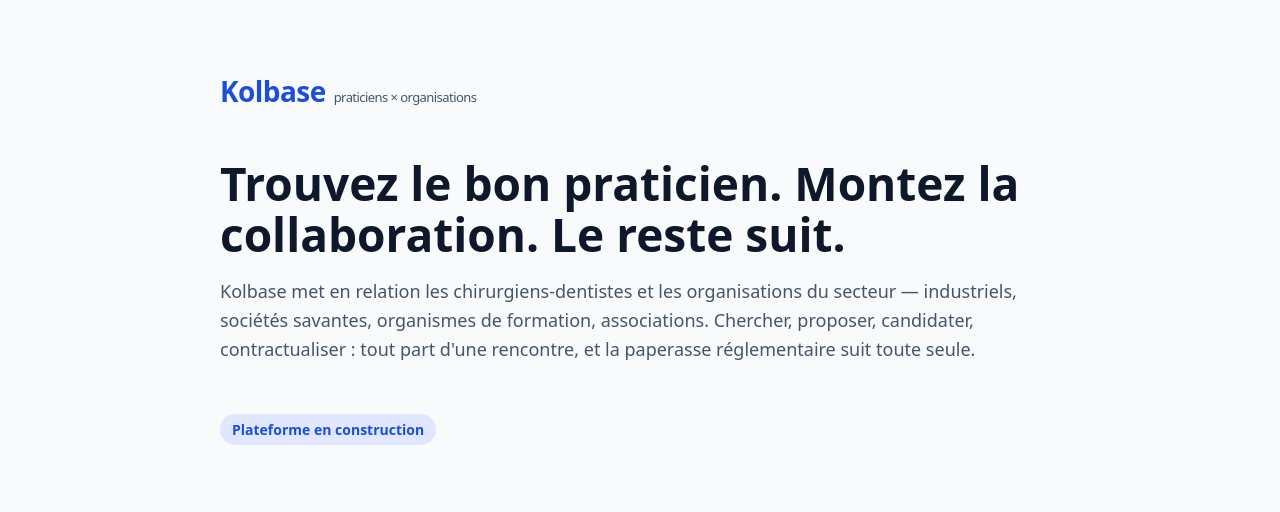
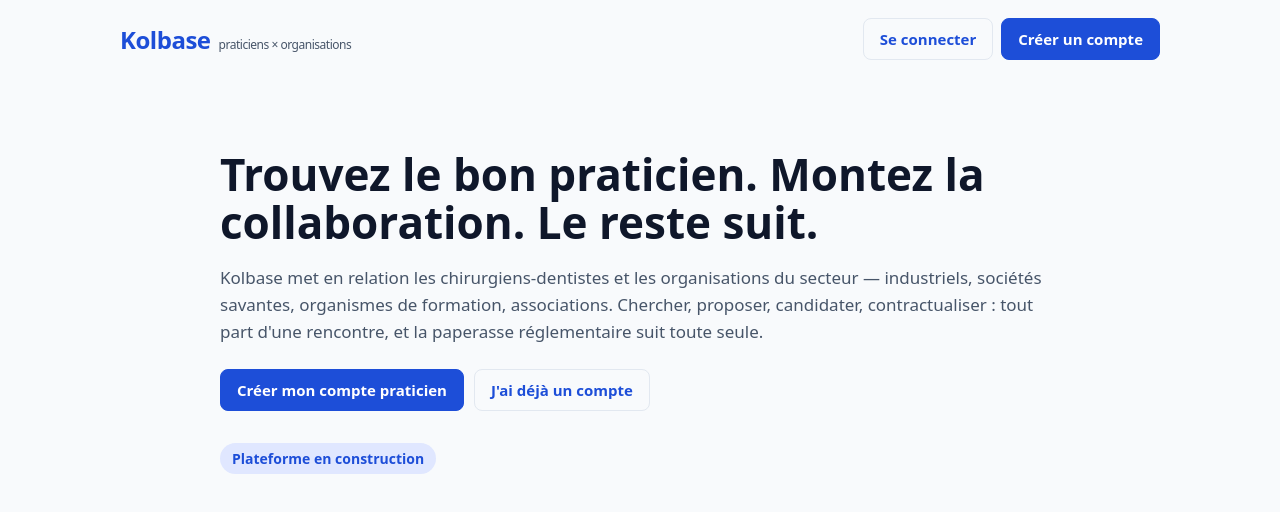
Before and after one commit to mutara-france/KolBase, a Next.js app: page / in a window 1280 px wide. Shown: the top 512 px of the page. Built offline with nearby package versions, Linux system fonts and the light colour scheme; no server answers.

Commit message:
Auth : accueil avec liens de connexion, styles formulaires

```diff
--- a/src/app/globals.css
+++ b/src/app/globals.css
@@ -1,9 +1,35 @@
-:root { --ink: #0f172a; --muted: #475569; --brand: #1d4ed8; --bg: #f8fafc; }
+:root { --ink: #0f172a; --muted: #475569; --brand: #1d4ed8; --brand-ink: #fff; --bg: #f8fafc; --card: #fff; --line: #e2e8f0; --err: #b91c1c; --ok: #15803d; }
 * { box-sizing: border-box; }
 body { margin: 0; font-family: system-ui, -apple-system, "Segoe UI", sans-serif; color: var(--ink); background: var(--bg); }
-main { max-width: 880px; margin: 0 auto; padding: 72px 20px; }
-.logo { font-size: 28px; font-weight: 800; color: var(--brand); letter-spacing: -0.02em; }
-.logo small { font-size: 13px; font-weight: 500; color: var(--muted); margin-left: 8px; }
-h1 { font-size: clamp(30px, 5vw, 46px); line-height: 1.1; margin: 48px 0 16px; }
-p { color: var(--muted); font-size: 18px; line-height: 1.6; }
+a { color: var(--brand); }
+main { max-width: 880px; margin: 0 auto; padding: 48px 20px 72px; }
+main.narrow { max-width: 640px; }
+.stack > * + * { margin-top: 20px; }
+.site-header { display: flex; justify-content: space-between; align-items: center; gap: 12px; flex-wrap: wrap; max-width: 1080px; margin: 0 auto; padding: 18px 20px; }
+.site-header nav { display: flex; gap: 8px; align-items: center; flex-wrap: wrap; }
+.site-header form { margin: 0; }
+.logo { font-size: 24px; font-weight: 800; color: var(--brand); letter-spacing: -0.02em; text-decoration: none; }
+.logo small { font-size: 12px; font-weight: 500; color: var(--muted); margin-left: 8px; }
+h1 { font-size: clamp(28px, 5vw, 44px); line-height: 1.1; margin: 24px 0 12px; }
+.card h1 { font-size: 26px; margin-top: 0; }
+h2 { font-size: 19px; margin: 0 0 4px; }
+p { color: var(--muted); font-size: 17px; line-height: 1.6; }
+.muted { color: var(--muted); font-size: 15px; line-height: 1.5; }
+.actions { display: flex; gap: 10px; flex-wrap: wrap; margin-top: 24px; }
+.btn { display: inline-block; border: 1px solid var(--brand); background: var(--brand); color: var(--brand-ink); padding: 10px 16px; border-radius: 8px; font: inherit; font-size: 15px; font-weight: 600; text-decoration: none; cursor: pointer; }
+.btn.ghost { background: transparent; color: var(--brand); border-color: var(--line); }
+.btn:disabled { opacity: .6; cursor: wait; }
 .badge { display: inline-block; margin-top: 32px; padding: 6px 12px; border-radius: 999px; background: #e0e7ff; color: var(--brand); font-size: 14px; font-weight: 600; }
+.card { background: var(--card); border: 1px solid var(--line); border-radius: 12px; padding: 24px; }
+.card.highlight { border-color: var(--brand); box-shadow: 0 0 0 3px #dbeafe; }
+.form { display: flex; flex-direction: column; gap: 14px; }
+.form label { display: flex; flex-direction: column; gap: 6px; font-size: 14px; font-weight: 600; flex: 1; min-width: 0; }
+.form label.check { flex-direction: row; align-items: flex-start; font-weight: 400; }
+.form input:not([type=checkbox]), .form select { font: inherit; font-weight: 400; padding: 10px 12px; border: 1px solid var(--line); border-radius: 8px; background: #fff; width: 100%; }
+.form .row { display: flex; gap: 12px; flex-wrap: wrap; }
+.form .row > label { flex: 1 1 220px; }
+.hint { font-weight: 400; color: var(--muted); font-size: 13px; }
+.notice { margin: 0; padding: 10px 12px; border-radius: 8px; font-size: 14px; }
+.notice.error { background: #fef2f2; color: var(--err); }
+.notice.ok { background: #f0fdf4; color: var(--ok); }
+ul.muted { margin: 0; padding-left: 20px; }
--- a/src/app/page.tsx
+++ b/src/app/page.tsx
@@ -1,16 +1,23 @@
+import Link from "next/link";
+import { SiteHeader } from "@/components/SiteHeader";
+
 export default function Home() {
   return (
+    <>
+      <SiteHeader />
       <main>
-      <div className="logo">
-        Kolbase<small>praticiens × organisations</small>
-      </div>
         <h1>Trouvez le bon praticien. Montez la collaboration. Le reste suit.</h1>
         <p>
           Kolbase met en relation les chirurgiens-dentistes et les organisations du secteur — industriels,
           sociétés savantes, organismes de formation, associations. Chercher, proposer, candidater,
           contractualiser : tout part d&apos;une rencontre, et la paperasse réglementaire suit toute seule.
         </p>
+        <div className="actions">
+          <Link href="/inscription" className="btn">Créer mon compte praticien</Link>
+          <Link href="/connexion" className="btn ghost">J&apos;ai déjà un compte</Link>
+        </div>
         <span className="badge">Plateforme en construction</span>
       </main>
+    </>
   );
 }
```
Lines whose indentation alone changed are shown as unchanged.
